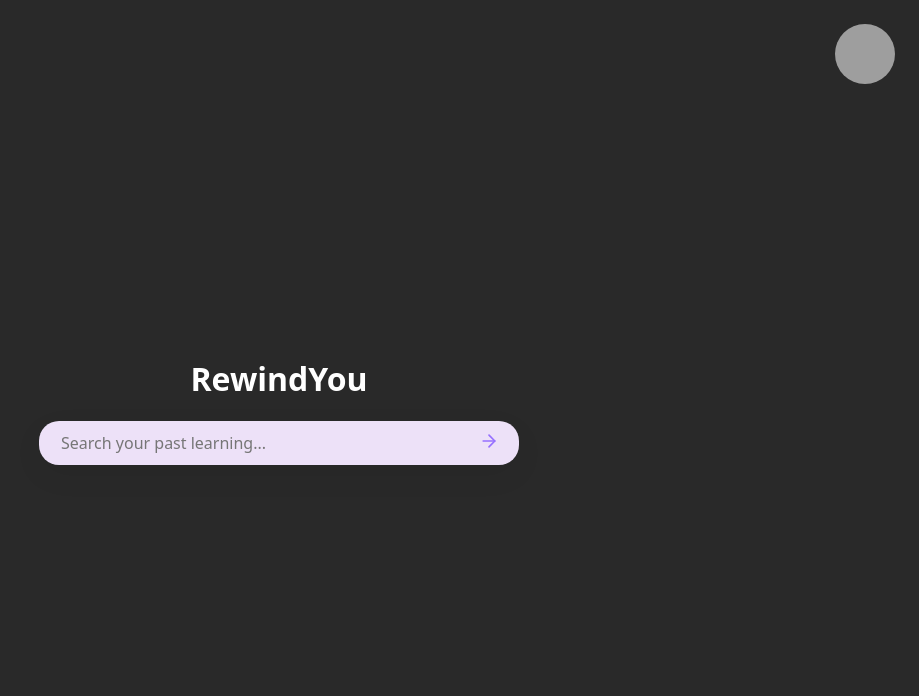
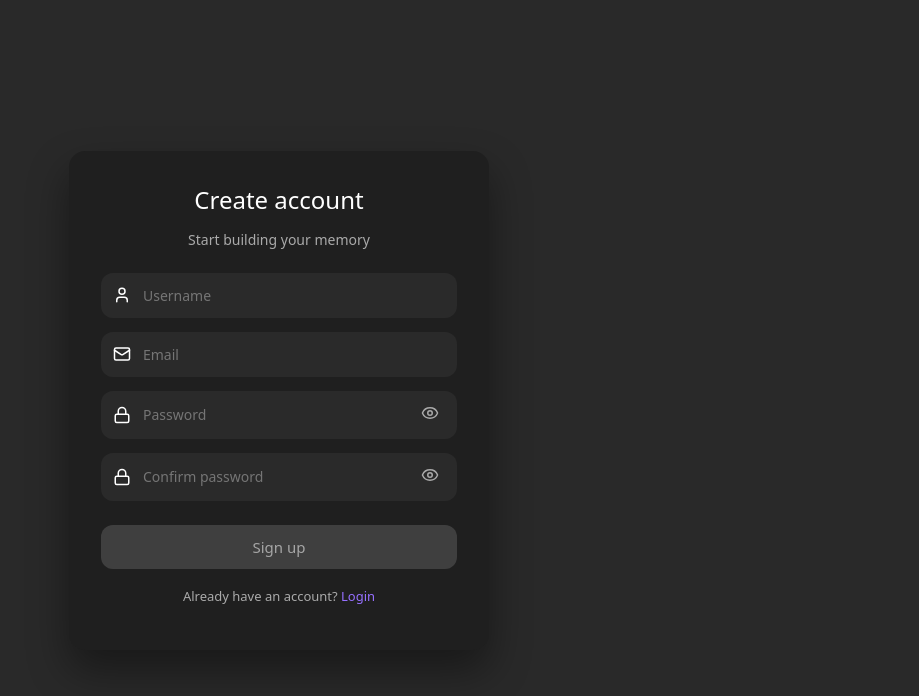
Before and after one commit to error404United/RewindYou, a React app in the folder frontend/: page /signup in a window 1280 px wide. Shown: the top 696 px of the page, without its empty margins (361-1280 px from the left). Built offline with nearby package versions, Linux system fonts and the light colour scheme; grey boxes are pictures that could not be loaded; the HTML template or start-up script is replaced by a standard one.

Commit message:
added login signup pages

```diff
--- a/frontend/package.json
+++ b/frontend/package.json
@@ -12,7 +12,8 @@
   "dependencies": {
     "lucide-react": "^0.562.0",
     "react": "^19.2.0",
-    "react-dom": "^19.2.0"
+    "react-dom": "^19.2.0",
+    "react-router-dom": "^7.13.0"
   },
   "devDependencies": {
     "@eslint/js": "^9.39.1",
--- a/frontend/src/App.jsx
+++ b/frontend/src/App.jsx
@@ -1,11 +1,16 @@
-import Home from './pages/Home'
+import { Routes, Route, Navigate } from "react-router-dom";
+import Home from "./pages/Home";
+import Auth from "./pages/Auth";
 
 function App() {
   return (
-    <>
-      <Home />
-    </>
-  )
+    <Routes>
+      <Route path="/" element={<Navigate to="/login" />} />
+      <Route path="/login" element={<Auth mode="login" />} />
+      <Route path="/signup" element={<Auth mode="signup" />} />
+      <Route path="/home" element={<Home />} />
+    </Routes>
+  );
 }
 
-export default App
+export default App;
--- /dev/null
+++ b/frontend/src/components/LoginForm.jsx
@@ -0,0 +1,48 @@
+import { useState } from "react";
+import { Eye, EyeOff, Mail, Lock } from "lucide-react";
+import { useNavigate } from "react-router-dom";
+
+export default function LoginForm({ switchToSignup }) {
+  const [showPassword, setShowPassword] = useState(false);
+  const navigate = useNavigate();
+
+  const handleLogin = () => {
+    // later: call backend
+    navigate("/home");
+  };
+
+  return (
+    <div className="auth-card">
+      <h2>Welcome back!</h2>
+      <p className="auth-sub">Login to your memory</p>
+
+      <div className="input-group">
+        <Mail size={18} />
+        <input type="email" placeholder="Email" />
+      </div>
+
+      <div className="input-group">
+        <Lock size={18} />
+        <input
+          type={showPassword ? "text" : "password"}
+          placeholder="Password"
+        />
+        <button
+          className="eye-btn"
+          onClick={() => setShowPassword(!showPassword)}
+        >
+          {showPassword ? <EyeOff size={18} /> : <Eye size={18} />}
+        </button>
+      </div>
+
+      <button className="primary-btn" onClick={handleLogin}>
+        Login
+      </button>
+
+      <p className="switch-text">
+        Don't have an account?{" "}
+        <span onClick={() => navigate("/signup")}>Sign up</span>
+      </p>
+    </div>
+  );
+}
--- /dev/null
+++ b/frontend/src/components/SignupForm.jsx
@@ -0,0 +1,86 @@
+import { useState } from "react";
+import { Eye, EyeOff, Mail, Lock, User } from "lucide-react";
+import { Navigate, useNavigate } from "react-router-dom";
+
+export default function SignupForm({ switchToLogin }) {
+  const [password, setPassword] = useState("");
+  const [confirmPassword, setConfirmPassword] = useState("");
+  const [showPassword, setShowPassword] = useState(false);
+  const [showConfirmPassword, setShowConfirmPassword] = useState(false);
+
+  const passwordsMatch =
+    confirmPassword.length > 0 && password === confirmPassword;
+
+  const showError = confirmPassword.length >= password.length && password !== confirmPassword;
+
+  const navigate = useNavigate();
+
+  const handleSignup = () => {
+    if (!passwordsMatch) return;
+    navigate("/Home");
+  };
+
+  return (
+    <div className="auth-card">
+      <h2>Create account</h2>
+      <p className="auth-sub">Start building your memory</p>
+
+      <div className="input-group">
+        <User size={18} />
+        <input type="text" placeholder="Username" />
+      </div>
+
+      <div className="input-group">
+        <Mail size={18} />
+        <input type="email" placeholder="Email" />
+      </div>
+
+      <div className="input-group">
+        <Lock size={18} />
+        <input
+          type={showPassword ? "text" : "password"}
+          placeholder="Password"
+          value={password}
+          onChange={(e) => setPassword(e.target.value)}
+        />
+        <button
+          className="eye-btn"
+          onClick={() => setShowPassword(!showPassword)}
+        >
+          {showPassword ? <EyeOff size={18} /> : <Eye size={18} />}
+        </button>
+      </div>
+
+      <div className="input-group">
+        <Lock size={18} />
+        <input
+          type={showConfirmPassword ? "text" : "password"}
+          placeholder="Confirm password"
+          value={confirmPassword}
+          onChange={(e) => setConfirmPassword(e.target.value)}
+        />
+        <button
+          className="eye-btn"
+          onClick={() => setShowConfirmPassword(!showConfirmPassword)}
+        >
+          {showConfirmPassword ? <EyeOff size={18} /> : <Eye size={18} />}
+        </button>
+      </div>
+
+      {showError && <p className="error-text">Passwords do not match</p>}
+
+      <button
+        className="primary-btn"
+        disabled={!passwordsMatch}
+        onClick={handleSignup}
+      >
+        Sign up
+      </button>
+
+      <p className="switch-text">
+        Already have an account?{" "}
+        <span onClick={() => navigate("/login")}>Login</span>
+      </p>
+    </div>
+  );
+}
--- a/frontend/src/main.jsx
+++ b/frontend/src/main.jsx
@@ -1,9 +1,12 @@
-import { StrictMode } from 'react'
-import { createRoot } from 'react-dom/client'
-import App from './App.jsx'
+import React from "react";
+import ReactDOM from "react-dom/client";
+import App from "./App";
+import { BrowserRouter } from "react-router-dom";
 
-createRoot(document.getElementById('root')).render(
-  <StrictMode>
-    <App />
-  </StrictMode>,
-)
+ReactDOM.createRoot(document.getElementById("root")).render(
+  <React.StrictMode>
+    <BrowserRouter>
+      <App />
+    </BrowserRouter>
+  </React.StrictMode>
+);
--- /dev/null
+++ b/frontend/src/pages/Auth.jsx
@@ -0,0 +1,11 @@
+import LoginForm from "../components/LoginForm";
+import SignupForm from "../components/SignupForm";
+import "../styles/auth.css";
+
+export default function Auth({ mode }) {
+  return (
+    <div className="auth-container">
+      {mode === "login" ? <LoginForm /> : <SignupForm />}
+    </div>
+  );
+}
--- /dev/null
+++ b/frontend/src/styles/auth.css
@@ -0,0 +1,96 @@
+.auth-container {
+  height: 100vh;
+  background: #292929;
+  display: flex;
+  align-items: center;
+  justify-content: center;
+}
+
+.auth-card {
+  width: 420px;
+  background: #1f1f1f;
+  padding: 32px;
+  border-radius: 16px;
+  box-shadow: 0 20px 40px rgba(0,0,0,0.4);
+  color: white;
+}
+
+.auth-card h2 {
+  margin: 0;
+  font-weight: 500;
+  text-align: center;
+}
+
+.auth-sub {
+  color: #aaa;
+  font-size: 14px;
+  margin-bottom: 24px;
+  text-align: center;
+}
+
+.input-group {
+  display: flex;
+  align-items: center;
+  gap: 10px;
+  background: #2a2a2a;
+  padding: 12px;
+  border-radius: 12px;
+  margin-bottom: 14px;
+}
+
+.input-group input {
+  flex: 1;
+  background: transparent;
+  border: none;
+  outline: none;
+  color: white;
+  font-size: 14px;
+}
+
+.eye-btn {
+  background: none;
+  border: none;
+  color: #aaa;
+  cursor: pointer;
+}
+
+.primary-btn {
+  width: 100%;
+  margin-top: 10px;
+  padding: 12px;
+  border-radius: 12px;
+  border: none;
+  background: #9670ff;
+  color: white;
+  font-size: 15px;
+  cursor: pointer;
+}
+
+.primary-btn:hover {
+  background: #a98bff;
+}
+
+.switch-text {
+  margin-top: 18px;
+  font-size: 13px;
+  color: #aaa;
+  text-align: center;
+}
+
+.switch-text span {
+  color: #9670ff;
+  cursor: pointer;
+}
+
+.error-text {
+  margin-top: -6px;
+  margin-bottom: 12px;
+  font-size: 13px;
+  color: #ff6b6b;
+}
+
+.primary-btn:disabled {
+  background: #555;
+  cursor: not-allowed;
+  opacity: 0.6;
+}
```
Also changed, not shown: 1 other file (tests, documents, lock files or other folders).
